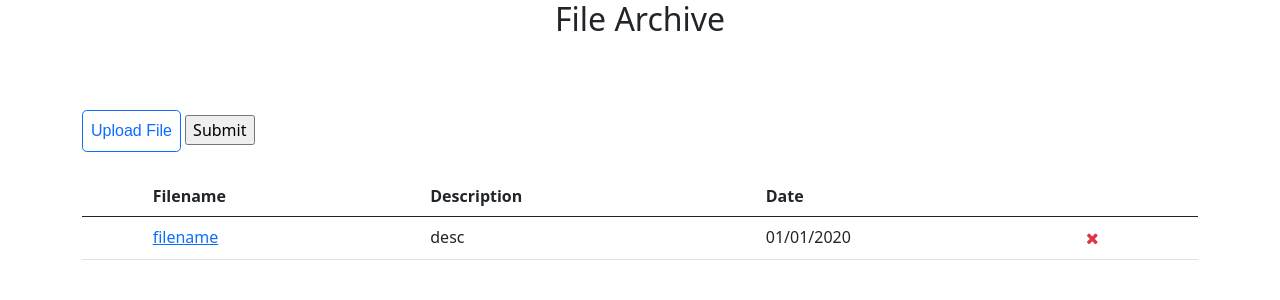
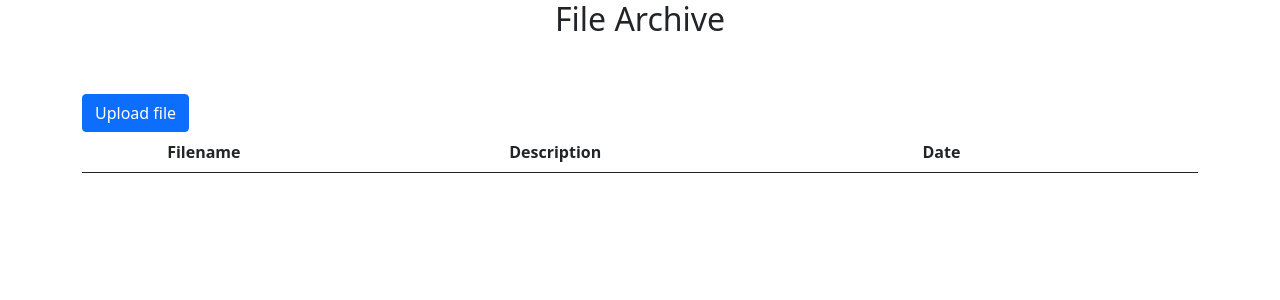
Before and after one commit to KristinaG5/File-Archive, a Flask app: page / in a window 1280 px wide. Shown: the top 300 px of the page. Run offline with Flask 3, Linux system fonts and the light colour scheme; lists and menus that the app fills with data are empty; some libraries are stand-ins or nearby versions.

Commit message:
Upload and delete file

```diff
--- a/app.py
+++ b/app.py
@@ -1,7 +1,7 @@
 import os
 import enum
 from pkgutil import extend_path
-from flask import Flask, render_template, request, redirect
+from flask import Flask, render_template, request, redirect, send_from_directory
 from flask_sqlalchemy import SQLAlchemy
 from dotenv import load_dotenv
 from datetime import date
@@ -23,18 +23,19 @@ class FileType(enum.Enum):
     xml = "xml"
     jpeg = "jpeg"
 
+
 # Tables
 class File(db.Model):
     id = db.Column(db.Integer, primary_key=True)
     type = db.Column(db.Enum(FileType), nullable=False)
-    filename = db.Column(db.String(80), nullable=False)
+    filename = db.Column(db.String(80), unique=True, nullable=False)
     description = db.Column(db.String(80), nullable=False)
     date = db.Column(db.Date, default=date.today)
 
 
 @app.route('/')
 def home():
-    return render_template("index.html")
+    return render_template("index.html", files=File.query.all())
 
 
 def get_nonconflicting_filename(filename: str):
@@ -52,12 +53,25 @@ def upload():
     type = upload.mimetype.split("/")[1]
     filename = get_nonconflicting_filename(upload.filename)
 
-    file = File(type=type, filename=filename, description="")
+    file = File(type=type, filename=filename, description=request.form["description"])
     db.session.add(file)
     db.session.commit()
 
     upload.save(os.path.join(UPLOAD_FOLDER, filename))
 
+    return redirect("/")
+
+
+@app.route('/uploads/<path:filename>', methods=['GET'])
+def download(filename):
+    return send_from_directory(directory=UPLOAD_FOLDER, path=filename, as_attachment=True)
+
+
+@app.route("/delete/<path:filename>", methods=['POST'])
+def delete_file(filename):
+    os.remove(os.path.join(UPLOAD_FOLDER, filename))
+    File.query.filter_by(filename=filename).delete()
+    db.session.commit()
     return redirect("/")
 
 
--- a/templates/index.html
+++ b/templates/index.html
@@ -10,7 +10,6 @@
     <link rel="stylesheet" href="static/stylesheet.css">
     <link href="https://cdn.jsdelivr.net/npm/bootstrap@5.0.2/dist/css/bootstrap.min.css" rel="stylesheet"
         integrity="sha384-EVSTQN3/azprG1Anm3QDgpJLIm9Nao0Yz1ztcQTwFspd3yD65VohhpuuCOmLASjC" crossorigin="anonymous">
-    <!-- <link rel="stylesheet" href="https://cdn.jsdelivr.net/npm/bootstrap@4.1.3/dist/css/bootstrap.min.css" integrity="sha384-MCw98/SFnGE8fJT3GXwEOngsV7Zt27NXFoaoApmYm81iuXoPkFOJwJ8ERdknLPMO" crossorigin="anonymous"> -->
 
 <body>
     <section>
@@ -20,13 +19,44 @@
                     <h2>File Archive</h2>
                 </div>
             </div>
-            <form action="/" method="POST" enctype="multipart/form-data">
-                <div class="mb-3">
-                    <label for="formFileSm" class="form-label upload-file">Upload File</label>
-                    <input class="form-control form-control-sm" id="formFileSm" type="file" name="file" hidden>
-                    <input type="submit">
+            <div>
+                <button type="button" class="btn btn-primary" data-toggle="modal" data-target="#exampleModal">
+                    Upload file
+                </button>
+                <!-- Modal -->
+                <div class="modal fade" id="exampleModal" tabindex="-1" role="dialog"
+                    aria-labelledby="exampleModalLabel" aria-hidden="true">
+                    <form action="/" method="POST" enctype="multipart/form-data">
+                        <div class="modal-dialog" role="document">
+                            <div class="modal-content">
+                                <div class="modal-header">
+                                    <h5 class="modal-title" id="exampleModalLabel">Upload file</h5>
+                                    <button type="button" class="close" data-dismiss="modal" aria-label="Close">
+                                        <span aria-hidden="true">&times;</span>
+                                    </button>
+                                </div>
+                                <div class="modal-body">
+                                    <div class="form-group">
+                                        <div class="mb-3">
+                                            <input class="form-control form-control-sm" id="file" type="file"
+                                                name="file" accept=".pdf, .xml, image/jpeg">
+                                        </div>
+                                    </div>
+                                    <div class="form-group">
+                                        <input type="text" class="form-control" id="description" name="description"
+                                            placeholder="File description">
+                                    </div>
+                                </div>
+                                <div class="modal-footer">
+                                    <button type="button" class="btn btn-secondary" data-dismiss="modal">Close</button>
+                                    <button type="submit" class="btn btn-primary">Save changes</button>
+                                </div>
+                            </div>
+                        </div>
+                    </form>
+
                 </div>
-            </form>
+            </div>
             <div class="row">
                 <div class="col-md-12 table-responsive">
                     <table class="table table-hover">
@@ -40,6 +70,7 @@
                             </tr>
                         </thead>
                         <tbody>
+                            {% for file in files %}
                             <tr>
                                 <td>
                                     <i>
@@ -48,23 +79,26 @@
                                 </td>
                                 <td>
                                     <span>
-                                        <a href="">
-                                            filename
+                                        <a href="/uploads/{{ file.filename }}">
+                                            {{ file.filename }}
                                         </a>
                                     </span>
                                 </td>
                                 <td>
-                                    desc
+                                    {{ file.description }}
                                 </td>
                                 <td>
-                                    01/01/2020
+                                    {{ file.date }}
                                 </td>
                                 <td>
-                                    <button type="button" class="close" data-dismiss="alert" aria-label="Close">
-                                        <span aria-hidden="true"><i class="fa fa-close"></i></span>
-                                    </button>
+                                    <form action="/delete/{{ file.filename }}" method="POST">
+                                        <button type="submit" class="close">
+                                            <span aria-hidden="true"><i class="fa fa-close"></i></span>
+                                        </button>
+                                    </form>
                                 </td>
                             </tr>
+                            {% endfor %}
                         </tbody>
                     </table>
                 </div>
@@ -72,6 +106,15 @@
         </div>
     </section>
     <script src="js/jquery.min.js"></script>
+    <script src="https://code.jquery.com/jquery-3.2.1.slim.min.js"
+        integrity="sha384-KJ3o2DKtIkvYIK3UENzmM7KCkRr/rE9/Qpg6aAZGJwFDMVNA/GpGFF93hXpG5KkN" crossorigin="anonymous">
+    </script>
+    <script src="https://cdn.jsdelivr.net/npm/popper.js@1.12.9/dist/umd/popper.min.js"
+        integrity="sha384-ApNbgh9B+Y1QKtv3Rn7W3mgPxhU9K/ScQsAP7hUibX39j7fakFPskvXusvfa0b4Q" crossorigin="anonymous">
+    </script>
+    <script src="https://cdn.jsdelivr.net/npm/bootstrap@4.0.0/dist/js/bootstrap.min.js"
+        integrity="sha384-JZR6Spejh4U02d8jOt6vLEHfe/JQGiRRSQQxSfFWpi1MquVdAyjUar5+76PVCmYl" crossorigin="anonymous">
+    </script>
 </body>
 
 </html>
```
